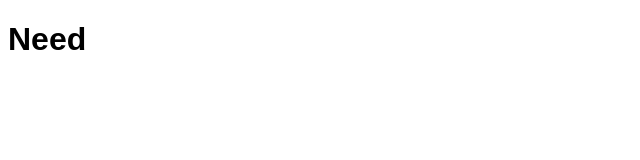
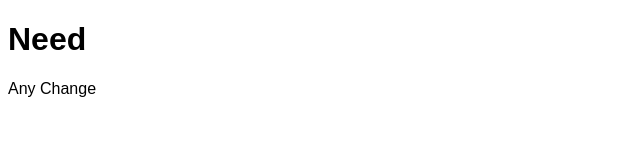
Before and after one commit to Pro-prgrmHero/donate-today-landing-page, a plain HTML site: page index.html in a window 1280 px wide. Shown: the whole page, without its empty margins (0-640 px from the left). Drawn offline with Linux system fonts and the light colour scheme; a web font is replaced by a local one.

Commit message:
git push check

```diff
--- a/index.html
+++ b/index.html
@@ -12,6 +12,6 @@
 </head>
 <body>
     <h1>Need</h1>
-
+    <p>Any  Change</p>
 </body>
 </html>
```
